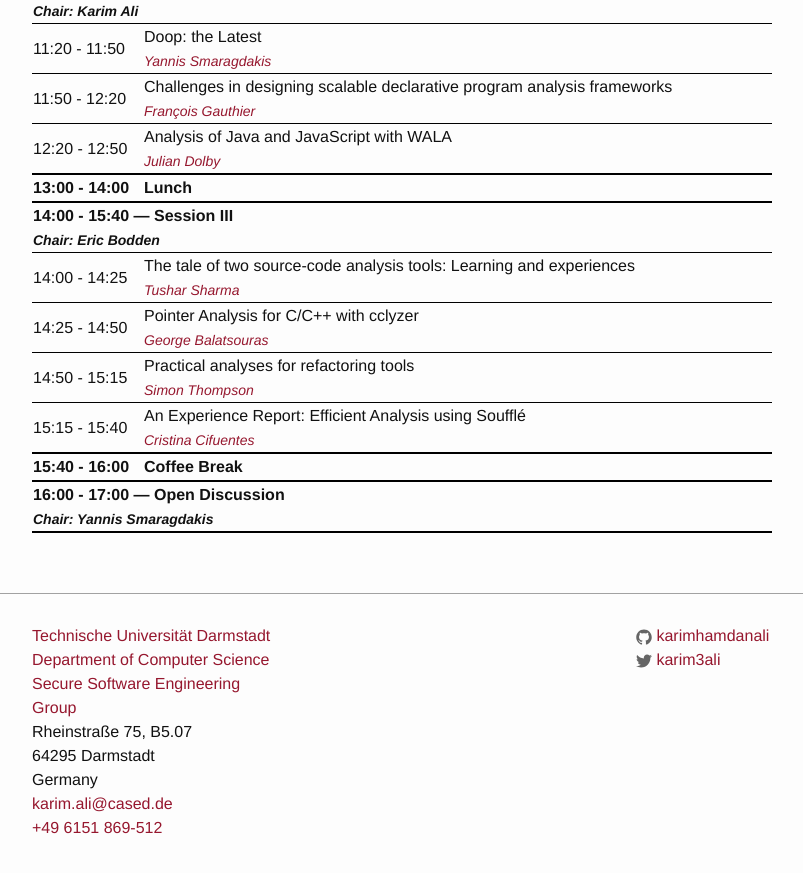
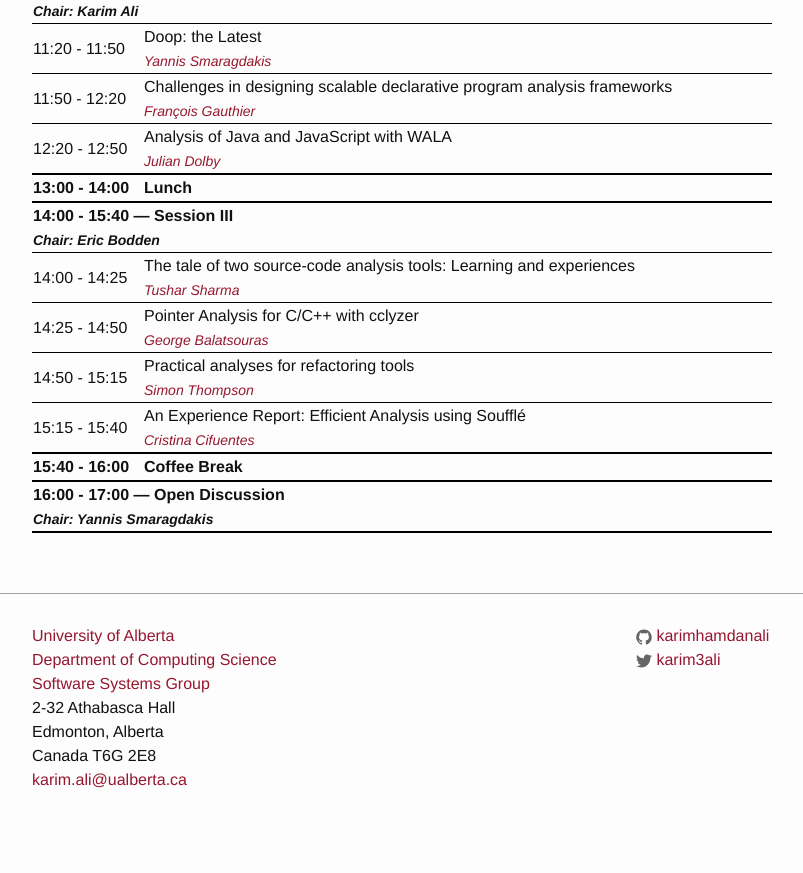
Before and after one commit to karimhamdanali/karimhamdanali.github.io, a Jekyll site: the page built from _posts/2016-03-14-decaf.md, in a window 1280 px wide and 900 px high, scrolled down 1770 px. Shown: the top 873 px of the window, without its empty margins (238-1041 px from the left). Built offline with Jekyll 4.4.1, drawn with Linux system fonts in a browser that asks for light colours; after the commit the page ends 2622 px from its top, so only the background shows below that.

Commit message:
updated contact info

```diff
--- a/_config.yml
+++ b/_config.yml
@@ -6,16 +6,16 @@ url: "http://karimali.ca" # the base hostname & protocol for your site
 
 # User settings
 title: Karim Ali
-email: karim.ali@cased.de
+email: karim.ali@ualberta.ca
 phone: +496151869512
 phoneform: +49 6151 869-512
-group: Secure Software Engineering Group
-dept: Department of Computer Science
-institution: Technische Universit&auml;t Darmstadt
-address: Rheinstra&szlig;e 75, B5.07
-city: Darmstadt
-zipcode: 64295
-country: Germany
+group: Software Systems Group
+dept: Department of Computing Science
+institution: University of Alberta
+address: 2-32 Athabasca Hall
+city: Edmonton, Alberta
+zipcode: T6G 2E8
+country: Canada
 twitter_username: karim3ali
 github_username:  karimhamdanali
 quote: I want to put a ding in the universe.
--- a/_includes/footer.html
+++ b/_includes/footer.html
@@ -8,10 +8,10 @@
                 	<li><a href="http://www.informatik.tu-darmstadt.de/en/department/" target="_blank">{{ site.dept }}</a></li>
                 	<li><a href="http://sseblog.ec-spride.de/" target="_blank">{{ site.group }}</a></li>
                     <li>{{ site.address }}</li>
-                    <li>{{ site.zipcode }} {{ site.city }}</li>
-                    <li>{{ site.country }}</li>
+                    <li>{{ site.city }}</li>
+                    <li>{{ site.country }} {{ site.zipcode }}</li>
                     <li><a href="mailto:{{ site.email }}">{{ site.email }}</a></li>
-                    <li><a href="tel:{{ site.phone }}">{{ site.phoneform }}</a></li>
+                    <!-- <li><a href="tel:{{ site.phone }}">{{ site.phoneform }}</a></li> -->
                 </ul>
             </div>
 
--- a/_posts/2016-03-14-decaf.md
+++ b/_posts/2016-03-14-decaf.md
@@ -16,7 +16,7 @@ Specifically, we invite those of us who build core static-analysis infrastructur
 # Important Dates #
 * **Submissions:**   ~~Tuesday, May 10, 2016~~
 * **Notification:**  ~~Tuesday, May 17, 2016~~
-* **Workshop Date:** Sunday, July 17, 2016
+* **Workshop Date:** ~~Sunday, July 17, 2016~~
 * **Venue:**         <a href="https://issta2016.cispa.saarland/wp-content/uploads/2016/04/aula.jpg" target="_blank">CISPA building</a>, Saarland University, Saarbrücken, Germany (co-located with <a href="https://issta2016.cispa.saarland/workshops/" target="_blank">ISSTA '16</a>)
 
 # Organizing Committee #
```
